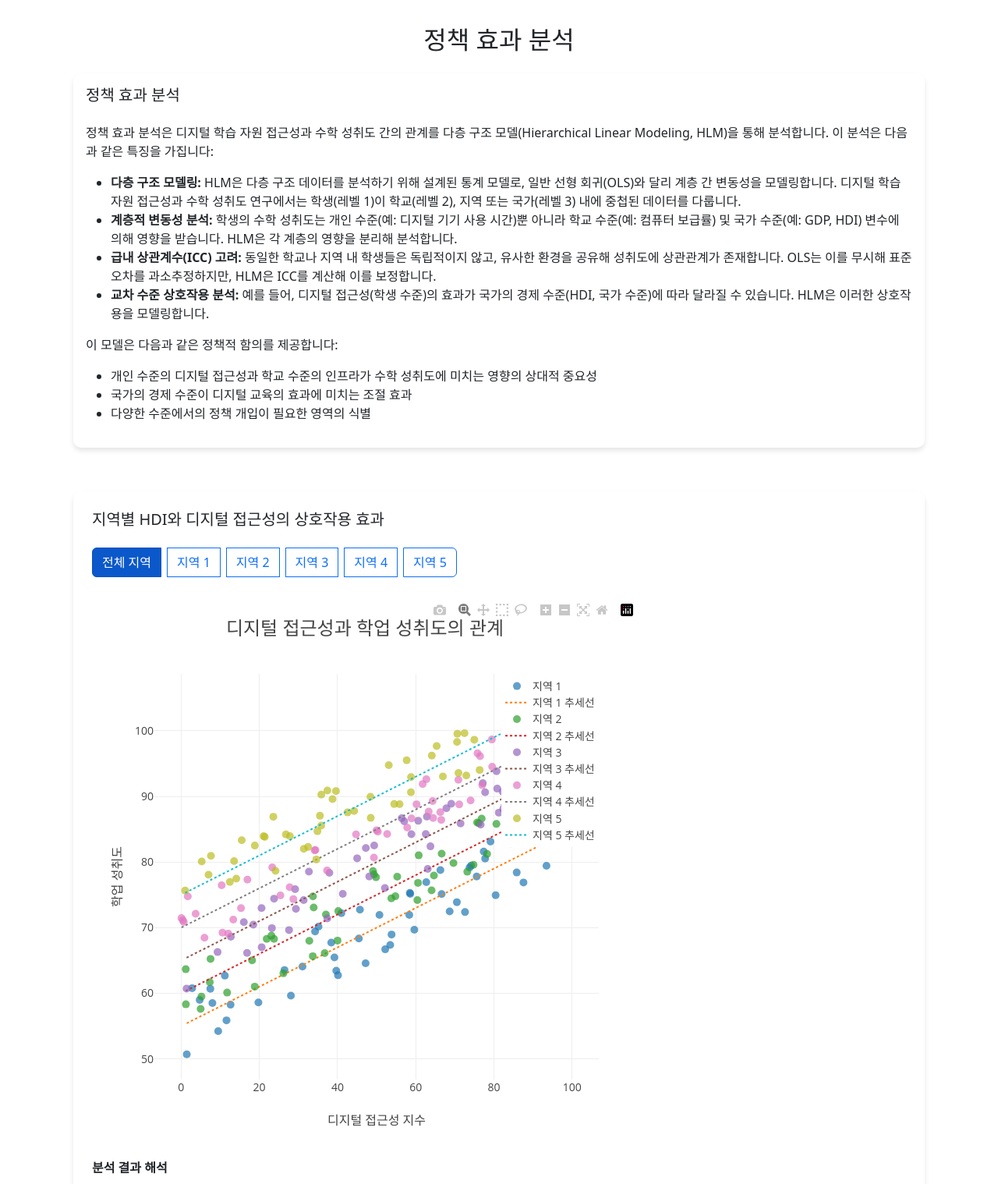
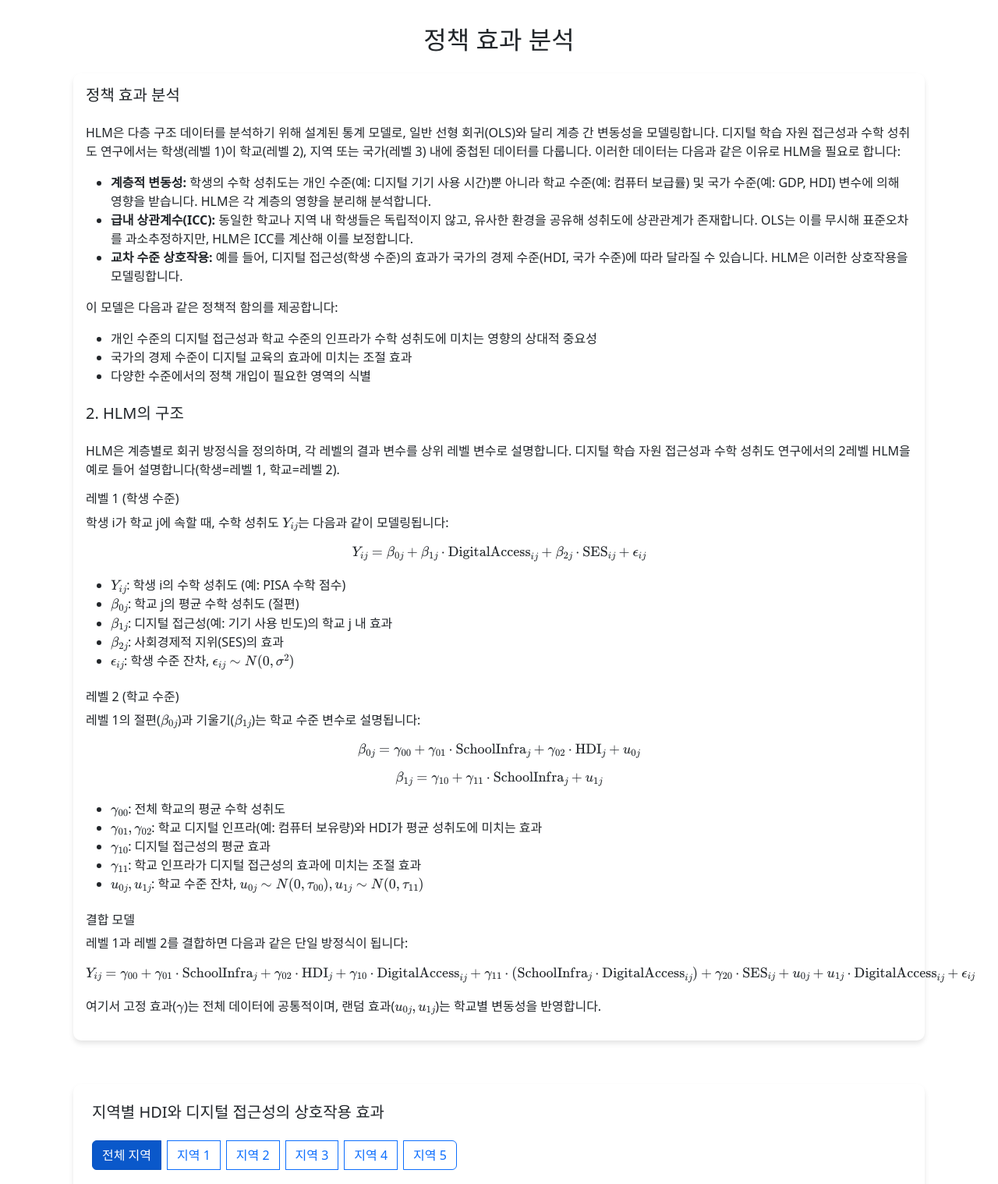
Before and after one commit to bosun1043/myquant, a Flask app: page / in a window 1280 px wide, after a click on "정책 효과". Shown: the part 58-1576 px from the top of the page at 78% size. Run offline with Flask 2, Linux system fonts and the light colour scheme; some libraries are stand-ins or nearby versions.

Commit message:
added more explaination on policy part

```diff
--- a/templates/index.html
+++ b/templates/index.html
@@ -458,20 +458,17 @@
                                 <div class="card-body">
                                     <h5 class="card-title">정책 효과 분석</h5>
                                     <p class="card-text">
-                                        정책 효과 분석은 디지털 학습 자원 접근성과 수학 성취도 간의 관계를 다층 구조 모델(Hierarchical Linear Modeling, HLM)을 통해 분석합니다. 이 분석은 다음과 같은 특징을 가집니다:
+                                        HLM은 다층 구조 데이터를 분석하기 위해 설계된 통계 모델로, 일반 선형 회귀(OLS)와 달리 계층 간 변동성을 모델링합니다. 디지털 학습 자원 접근성과 수학 성취도 연구에서는 학생(레벨 1)이 학교(레벨 2), 지역 또는 국가(레벨 3) 내에 중첩된 데이터를 다룹니다. 이러한 데이터는 다음과 같은 이유로 HLM을 필요로 합니다:
                                     </p>
                                     <ul>
                                         <li>
-                                            <strong>다층 구조 모델링:</strong> HLM은 다층 구조 데이터를 분석하기 위해 설계된 통계 모델로, 일반 선형 회귀(OLS)와 달리 계층 간 변동성을 모델링합니다. 디지털 학습 자원 접근성과 수학 성취도 연구에서는 학생(레벨 1)이 학교(레벨 2), 지역 또는 국가(레벨 3) 내에 중첩된 데이터를 다룹니다.
+                                            <strong>계층적 변동성:</strong> 학생의 수학 성취도는 개인 수준(예: 디지털 기기 사용 시간)뿐 아니라 학교 수준(예: 컴퓨터 보급률) 및 국가 수준(예: GDP, HDI) 변수에 의해 영향을 받습니다. HLM은 각 계층의 영향을 분리해 분석합니다.
                                         </li>
                                         <li>
-                                            <strong>계층적 변동성 분석:</strong> 학생의 수학 성취도는 개인 수준(예: 디지털 기기 사용 시간)뿐 아니라 학교 수준(예: 컴퓨터 보급률) 및 국가 수준(예: GDP, HDI) 변수에 의해 영향을 받습니다. HLM은 각 계층의 영향을 분리해 분석합니다.
+                                            <strong>급내 상관계수(ICC):</strong> 동일한 학교나 지역 내 학생들은 독립적이지 않고, 유사한 환경을 공유해 성취도에 상관관계가 존재합니다. OLS는 이를 무시해 표준오차를 과소추정하지만, HLM은 ICC를 계산해 이를 보정합니다.
                                         </li>
                                         <li>
-                                            <strong>급내 상관계수(ICC) 고려:</strong> 동일한 학교나 지역 내 학생들은 독립적이지 않고, 유사한 환경을 공유해 성취도에 상관관계가 존재합니다. OLS는 이를 무시해 표준오차를 과소추정하지만, HLM은 ICC를 계산해 이를 보정합니다.
-                                        </li>
-                                        <li>
-                                            <strong>교차 수준 상호작용 분석:</strong> 예를 들어, 디지털 접근성(학생 수준)의 효과가 국가의 경제 수준(HDI, 국가 수준)에 따라 달라질 수 있습니다. HLM은 이러한 상호작용을 모델링합니다.
+                                            <strong>교차 수준 상호작용:</strong> 예를 들어, 디지털 접근성(학생 수준)의 효과가 국가의 경제 수준(HDI, 국가 수준)에 따라 달라질 수 있습니다. HLM은 이러한 상호작용을 모델링합니다.
                                         </li>
                                     </ul>
                                     <p class="card-text">
@@ -482,6 +479,45 @@
                                         <li>국가의 경제 수준이 디지털 교육의 효과에 미치는 조절 효과</li>
                                         <li>다양한 수준에서의 정책 개입이 필요한 영역의 식별</li>
                                     </ul>
+
+                                    <h5 class="card-title mt-4">2. HLM의 구조</h5>
+                                    <p class="card-text">
+                                        HLM은 계층별로 회귀 방정식을 정의하며, 각 레벨의 결과 변수를 상위 레벨 변수로 설명합니다. 디지털 학습 자원 접근성과 수학 성취도 연구에서의 2레벨 HLM을 예로 들어 설명합니다(학생=레벨 1, 학교=레벨 2).
+                                    </p>
+
+                                    <h6 class="mt-3">레벨 1 (학생 수준)</h6>
+                                    <p>학생 i가 학교 j에 속할 때, 수학 성취도 \(Y_{ij}\)는 다음과 같이 모델링됩니다:</p>
+                                    <div class="equation text-center my-3">
+                                        \[Y_{ij} = \beta_{0j} + \beta_{1j} \cdot \text{DigitalAccess}_{ij} + \beta_{2j} \cdot \text{SES}_{ij} + \epsilon_{ij}\]
+                                    </div>
+                                    <ul class="mb-4">
+                                        <li>\(Y_{ij}\): 학생 i의 수학 성취도 (예: PISA 수학 점수)</li>
+                                        <li>\(\beta_{0j}\): 학교 j의 평균 수학 성취도 (절편)</li>
+                                        <li>\(\beta_{1j}\): 디지털 접근성(예: 기기 사용 빈도)의 학교 j 내 효과</li>
+                                        <li>\(\beta_{2j}\): 사회경제적 지위(SES)의 효과</li>
+                                        <li>\(\epsilon_{ij}\): 학생 수준 잔차, \(\epsilon_{ij} \sim N(0, \sigma^2)\)</li>
+                                    </ul>
+
+                                    <h6 class="mt-3">레벨 2 (학교 수준)</h6>
+                                    <p>레벨 1의 절편(\(\beta_{0j}\))과 기울기(\(\beta_{1j}\))는 학교 수준 변수로 설명됩니다:</p>
+                                    <div class="equation text-center my-3">
+                                        \[\beta_{0j} = \gamma_{00} + \gamma_{01} \cdot \text{SchoolInfra}_j + \gamma_{02} \cdot \text{HDI}_j + u_{0j}\]
+                                        \[\beta_{1j} = \gamma_{10} + \gamma_{11} \cdot \text{SchoolInfra}_j + u_{1j}\]
+                                    </div>
+                                    <ul class="mb-4">
+                                        <li>\(\gamma_{00}\): 전체 학교의 평균 수학 성취도</li>
+                                        <li>\(\gamma_{01}, \gamma_{02}\): 학교 디지털 인프라(예: 컴퓨터 보유량)와 HDI가 평균 성취도에 미치는 효과</li>
+                                        <li>\(\gamma_{10}\): 디지털 접근성의 평균 효과</li>
+                                        <li>\(\gamma_{11}\): 학교 인프라가 디지털 접근성의 효과에 미치는 조절 효과</li>
+                                        <li>\(u_{0j}, u_{1j}\): 학교 수준 잔차, \(u_{0j} \sim N(0, \tau_{00}), u_{1j} \sim N(0, \tau_{11})\)</li>
+                                    </ul>
+
+                                    <h6 class="mt-3">결합 모델</h6>
+                                    <p>레벨 1과 레벨 2를 결합하면 다음과 같은 단일 방정식이 됩니다:</p>
+                                    <div class="equation text-center my-3">
+                                        \[Y_{ij} = \gamma_{00} + \gamma_{01} \cdot \text{SchoolInfra}_j + \gamma_{02} \cdot \text{HDI}_j + \gamma_{10} \cdot \text{DigitalAccess}_{ij} + \gamma_{11} \cdot (\text{SchoolInfra}_j \cdot \text{DigitalAccess}_{ij}) + \gamma_{20} \cdot \text{SES}_{ij} + u_{0j} + u_{1j} \cdot \text{DigitalAccess}_{ij} + \epsilon_{ij}\]
+                                    </div>
+                                    <p class="mt-3">여기서 고정 효과(\(\gamma\))는 전체 데이터에 공통적이며, 랜덤 효과(\(u_{0j}, u_{1j}\))는 학교별 변동성을 반영합니다.</p>
                                 </div>
                             </div>
                         </div>
```
